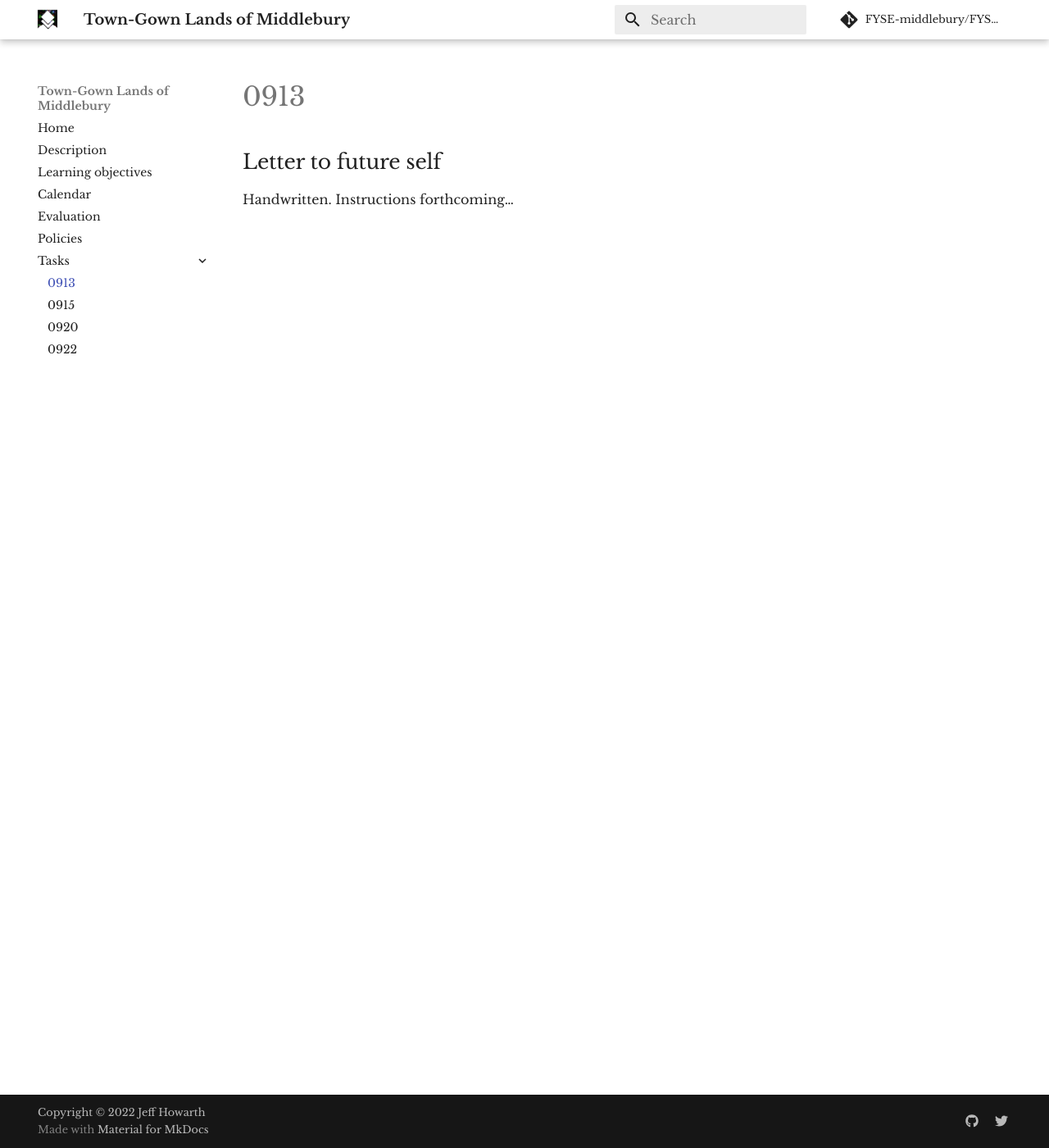
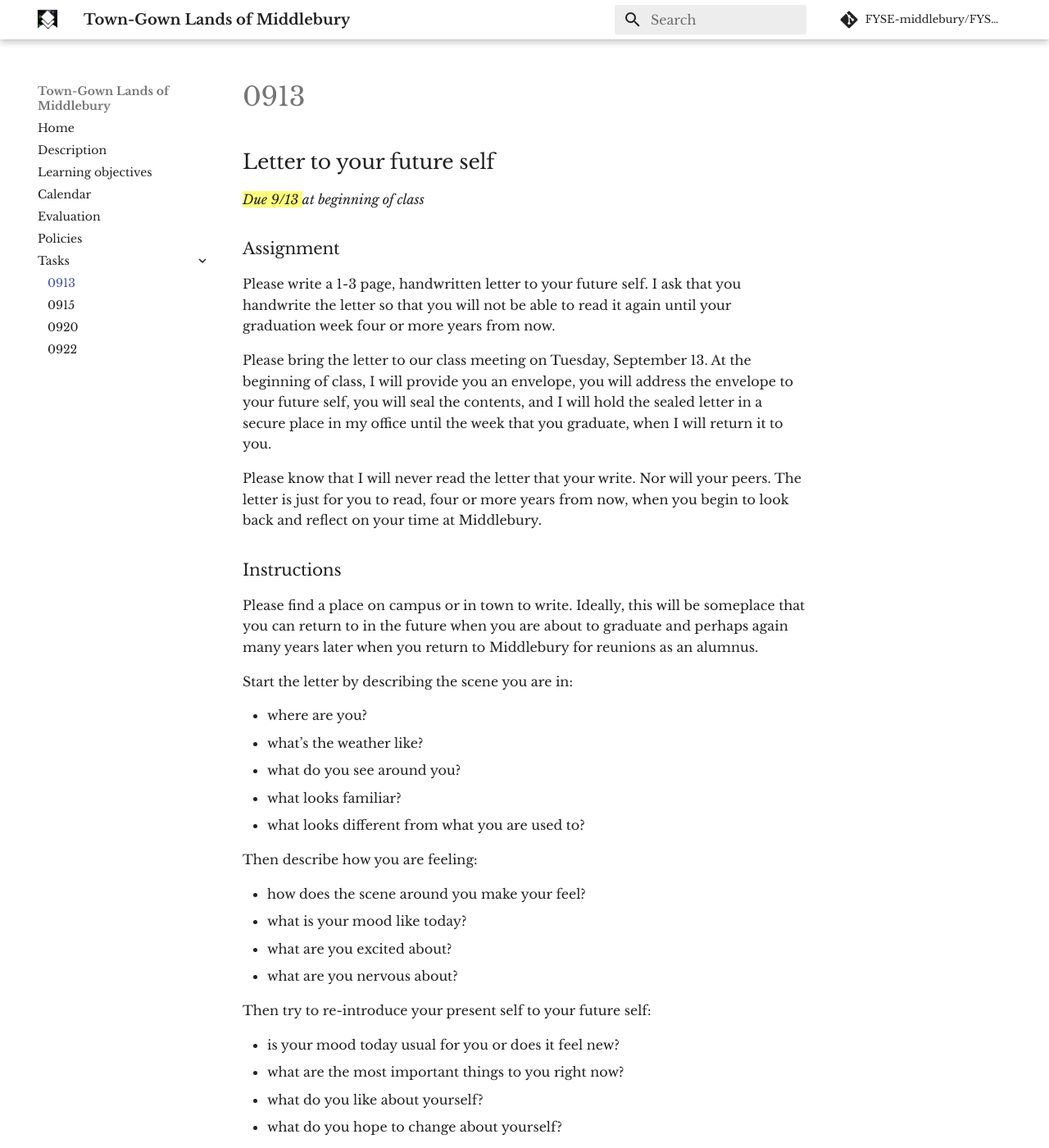
Before and after one commit to FYSE-middlebury/FYSE1020, an MkDocs documentation site: the page built from src/tasks/0913.md, in a window 1280 px wide and 1400 px high. Shown: the whole window at 82% size. Built offline with MkDocs 1.6.1 and Material for MkDocs 9.7.7, drawn with Linux system fonts in a browser that asks for light colours; comment, search, counter and statistics services are not loaded; some of the changed text lies outside the part shown.

Commit message:
rough syllabus

```diff
--- a/docs/policies/index.html
+++ b/docs/policies/index.html
@@ -397,7 +397,7 @@
                 <h3 id="academic-integrity">Academic Integrity</h3>
 <p>As an academic community devoted to the life of the mind, Middlebury requires of every student complete intellectual honesty in the preparation and submission of all academic work. Details of our Academic Honesty, Honor Code, and Related Disciplinary Policies are available in <a href="https://www.middlebury.edu/handbook/pages/ii-ug-college-policies/ug-policies/academics/acad-honesty/">Middlebury’s handbook</a>.</p>
 <h3 id="honor-code-pledge">Honor Code Pledge</h3>
-<p>The Honor Code pledge reads as follows: &ldquo;I have neither given nor received unauthorized aid on this assignment.&rdquo; Please adhere to it and sign the Honor Code pledge on all problem sets.  </p>
+<p>The Honor Code pledge reads as follows: &ldquo;I have neither given nor received unauthorized aid on this assignment.&rdquo; Please adhere to it and sign the Honor Code pledge on all writing assignments.  </p>
 <h3 id="accommodations">Accommodations</h3>
 <p>Students who have Letters of Accommodation in this class are encouraged to contact me as early in the semester as possible to ensure that such accommodations are implemented in a timely fashion. For those without Letters of Accommodation, assistance is available to eligible students through the Disability Resource Center. Please contact ADA Coordinators Jodi Litchfield and Peter Ploegman in the DRC at <a href="&#109;&#97;&#105;&#108;&#116;&#111;&#58;&#97;&#100;&#97;&#64;&#109;&#105;&#100;&#100;&#108;&#101;&#98;&#117;&#114;&#121;&#46;&#101;&#100;&#117;">&#97;&#100;&#97;&#64;&#109;&#105;&#100;&#100;&#108;&#101;&#98;&#117;&#114;&#121;&#46;&#101;&#100;&#117;</a> for more information. All discussions will remain confidential.</p>
 
--- a/src/tasks/0913.md
+++ b/src/tasks/0913.md
@@ -1,3 +1,51 @@
-## Letter to future self
+## Letter to your future self
 
-Handwritten. Instructions forthcoming...
+<mark>_Due 9/13 </mark> at beginning of class_
+
+### Assignment
+
+Please write a 1-3 page, handwritten letter to your future self. I ask that you handwrite the letter so that you will not be able to read it again until your graduation week four or more years from now.
+
+Please bring the letter to our class meeting on Tuesday, September 13. At the beginning of class, I will provide you an envelope, you will address the envelope to your future self, you will seal the contents, and I will hold the sealed letter in a secure place in my office until the week that you graduate, when I will return it to you.
+
+Please know that I will never read the letter that your write. Nor will your peers. The letter is just for you to read, four or more years from now, when you begin to look back and reflect on your time at Middlebury.
+
+### Instructions
+
+Please find a place on campus or in town to write. Ideally, this will be someplace that you can return to in the future when you are about to graduate and perhaps again many years later when you return to Middlebury for reunions as an alumnus.
+
+Start the letter by describing the scene you are in:
+
+- where are you?
+- what's the weather like?
+- what do you see around you?
+- what looks familiar?
+- what looks different from what you are used to?
+
+Then describe how you are feeling:
+
+- how does the scene around you make your feel?
+- what is your mood like today?
+- what are you excited about?
+- what are you nervous about?
+
+Then try to re-introduce your present self to your future self:
+
+- is your mood today usual for you or does it feel new?
+- what are the most important things to you right now?
+- what do you like about yourself?
+- what do you hope to change about yourself?
+
+Tell your future self what you hope you will do in the next four years:
+
+- what are your goals for college?
+- what kinds of things do you hope to learn?
+- what kinds of experiences do you hope to have?
+
+Tell your future self how you think your time at Middlebury should be evaluated when you are done:
+
+- how will you know that you made good decisions here?
+- how will you know that you learned from mistakes or rough patches along the way?
+- what adjectives do you hope describe you four years from now?
+
+And then sign off and wish yourself well, now and in the future.
```
Also changed, not shown: docs/evaluation/index.html (+5 -5 lines), docs/index.html (+47 -13 lines), docs/search/search_index.json (+1 -1 lines), docs/tasks/0913/index.html (+43 -2 lines), src/evaluation.md (+4 -4 lines), src/index.md (+28 -8 lines), src/policies.md (+1 -1 lines), 1 other file.
